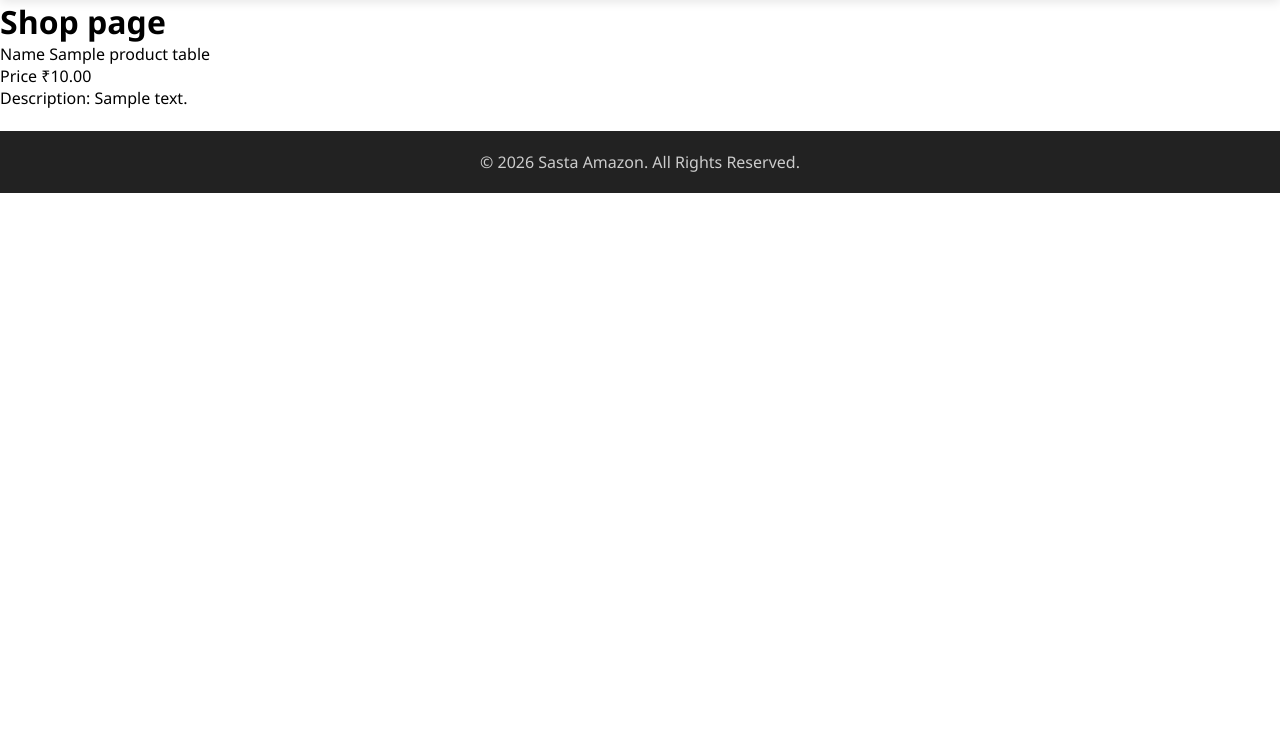
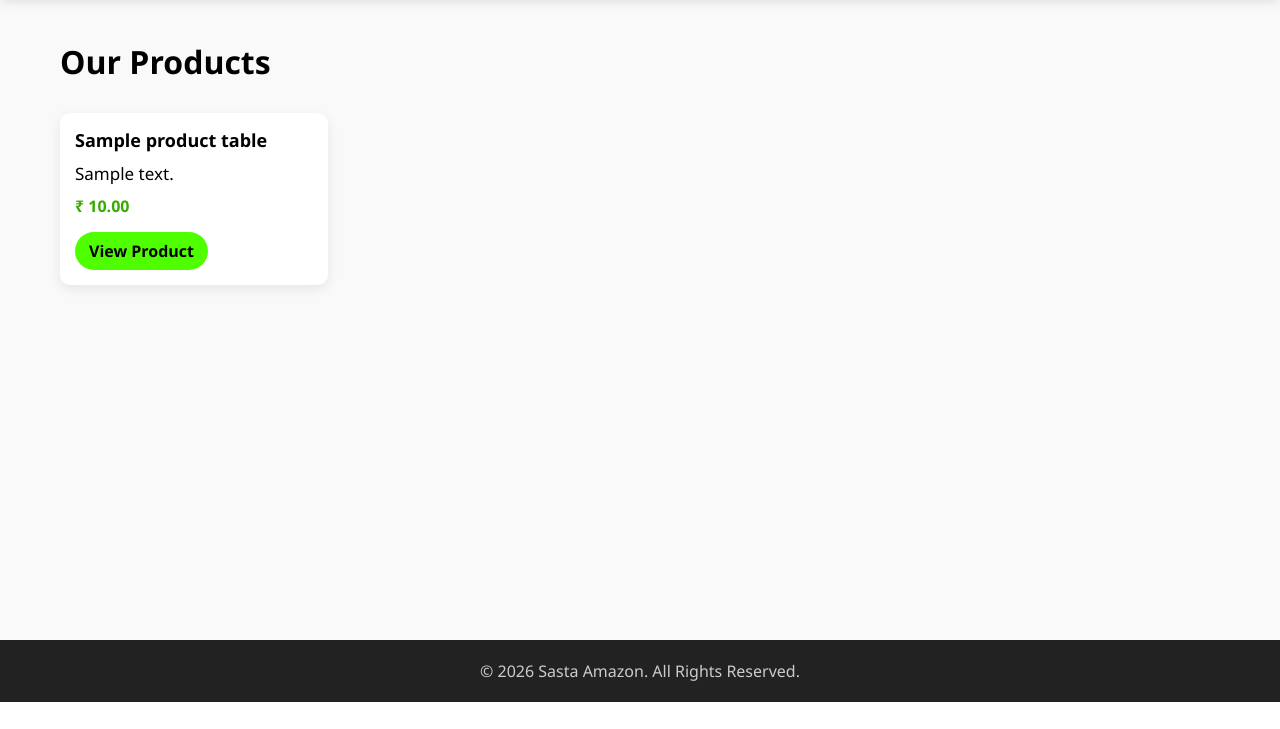
Before and after one commit to Suyash-coder-kumar/Sasta_Amazon, a Django app: page /shop/ in a window 1280 px wide. Shown: the part 71-800 px from the top of the page. Run offline with Django 5.2, Linux system fonts and the light colour scheme; tables that the repository leaves empty hold one stand-in row (values such as "Sample post"); parts of the project's set-up code (start-up, migrations or seed data) failed here and were passed over.

Commit message:
feat: add product cards
Added product cards on the shop page

```diff
--- a/sasta_amazon/core/static/core/css/style.css
+++ b/sasta_amazon/core/static/core/css/style.css
@@ -56,7 +56,6 @@ header {
 }
 
 .cart-btn {
-
     box-sizing: content-box;
     position: relative;
     background: var(--primary);
@@ -72,7 +71,7 @@ header {
 }
 .cart-btn:hover {
     background: var(--secondary);
-    color: var(--light) !important;
+    color:white !important;
 }
 .cart-icon {
     width: 20px;
@@ -121,3 +120,63 @@ footer {
     text-align: center;
     padding: 20px;
 }
+
+.shop-container{
+    padding:40px 60px;
+    background:var(--light);
+    min-height:80vh;
+}
+.shop-title{
+    font-size:32px;
+    margin-bottom:30px;
+    color:var(--dark);
+}
+
+.product-grid{
+    display:grid;
+    grid-template-columns:repeat(auto-fill,minmax(250px,1fr));
+    gap:30px;
+}
+.product-card{
+    background:#fff;
+    border-radius:10px;
+    overflow:hidden;
+    box-shadow:0 4px 12px rgba(0,0,0,0.08);
+    transition:0.3s ease;
+}
+.product-card:hover{
+    transform:scale(1.03);
+    box-shadow:0 8px 18px rgba(0,0,0,0.15);
+}
+
+.product-info{
+    padding:15px;
+}
+.product-name{
+    font-size:18px;
+    margin-bottom:10px;
+}
+.product-price{
+    font-weight:bold;
+    color:var(--secondary);
+    margin-bottom:15px;
+}
+.product-desc{
+    font-size:17px;
+    margin-bottom: 10px;
+}
+
+.view-btn{
+    text-decoration:none;
+    display:inline-block;
+    background:var(--primary);
+    color:#000;
+    padding:8px 14px;
+    border-radius:20px;
+    font-weight:600;
+    transition:0.3s;
+}
+.view-btn:hover{
+    background:var(--secondary);
+    color:white;
+}
--- a/sasta_amazon/shop/templates/shop/shop.html
+++ b/sasta_amazon/shop/templates/shop/shop.html
@@ -3,14 +3,20 @@
 {% block title %} Sasta Amazon-Shop {% endblock %}
 {% block body %}
 
-<h1>Shop page</h1>
-
-{% for product in products %}
-<div>Name  {{product.name}}</div>
-<div>Price ₹{{product.price}}</div>
-<div>Description: {{product.description}}</div>
-<br>
-{% endfor %}
-
+<section class="shop-container">
+    <h1 class="shop-title">Our Products</h1>
+    <div class="product-grid">
+        {% for product in products %}
+        <div class="product-card">
+            <div class="product-info">
+                <h3 class="product-name">{{ product.name }}</h3>
+                <p class="product-desc">{{ product.description|truncatewords:20 }}</p>
+                <p class="product-price">₹ {{ product.price }}</p>
+                <a href="/" class="view-btn"> View Product </a>
+            </div>
+        </div>
+        {% endfor %}
+    </div>
+</section>
 
 {% endblock %}
```
